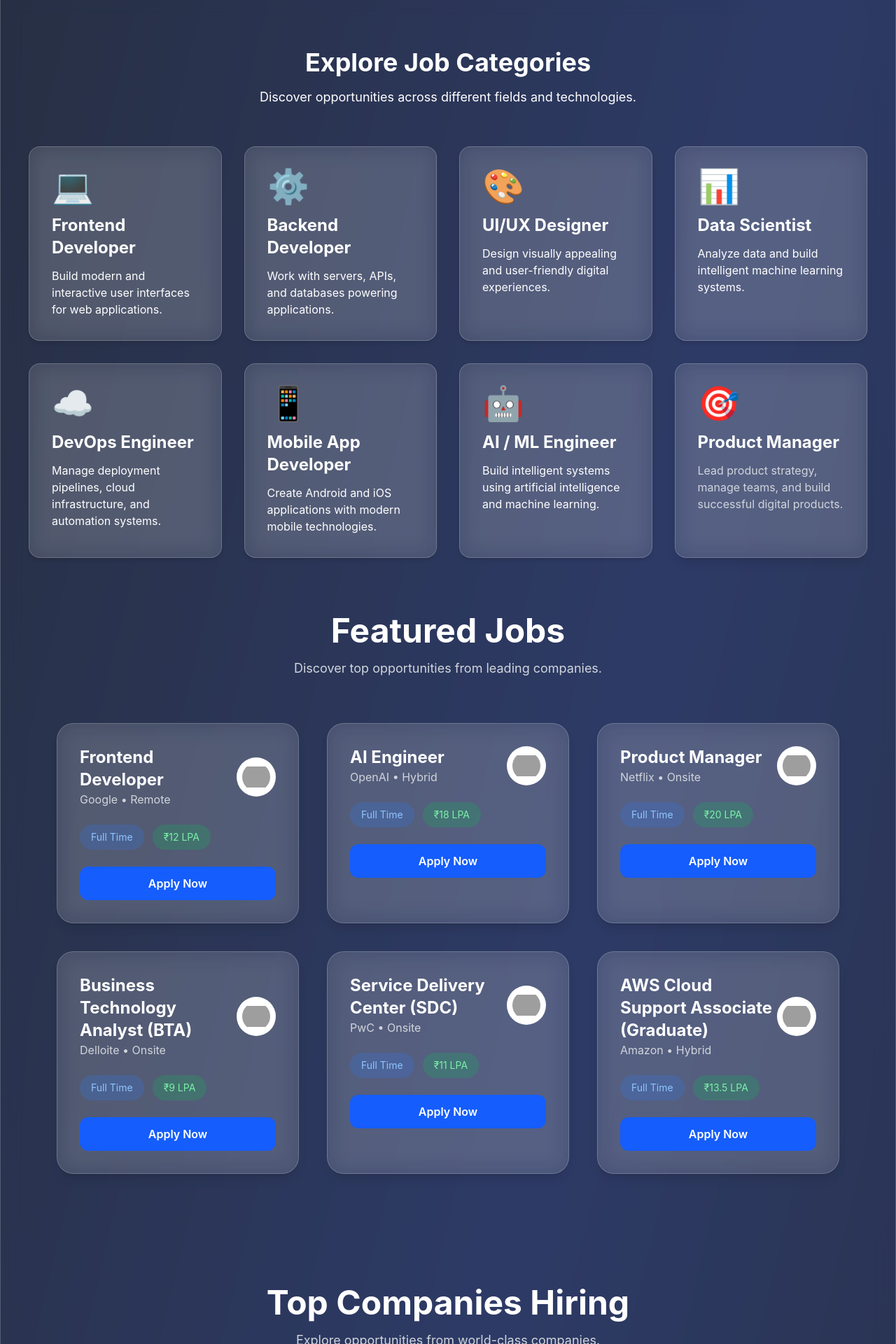
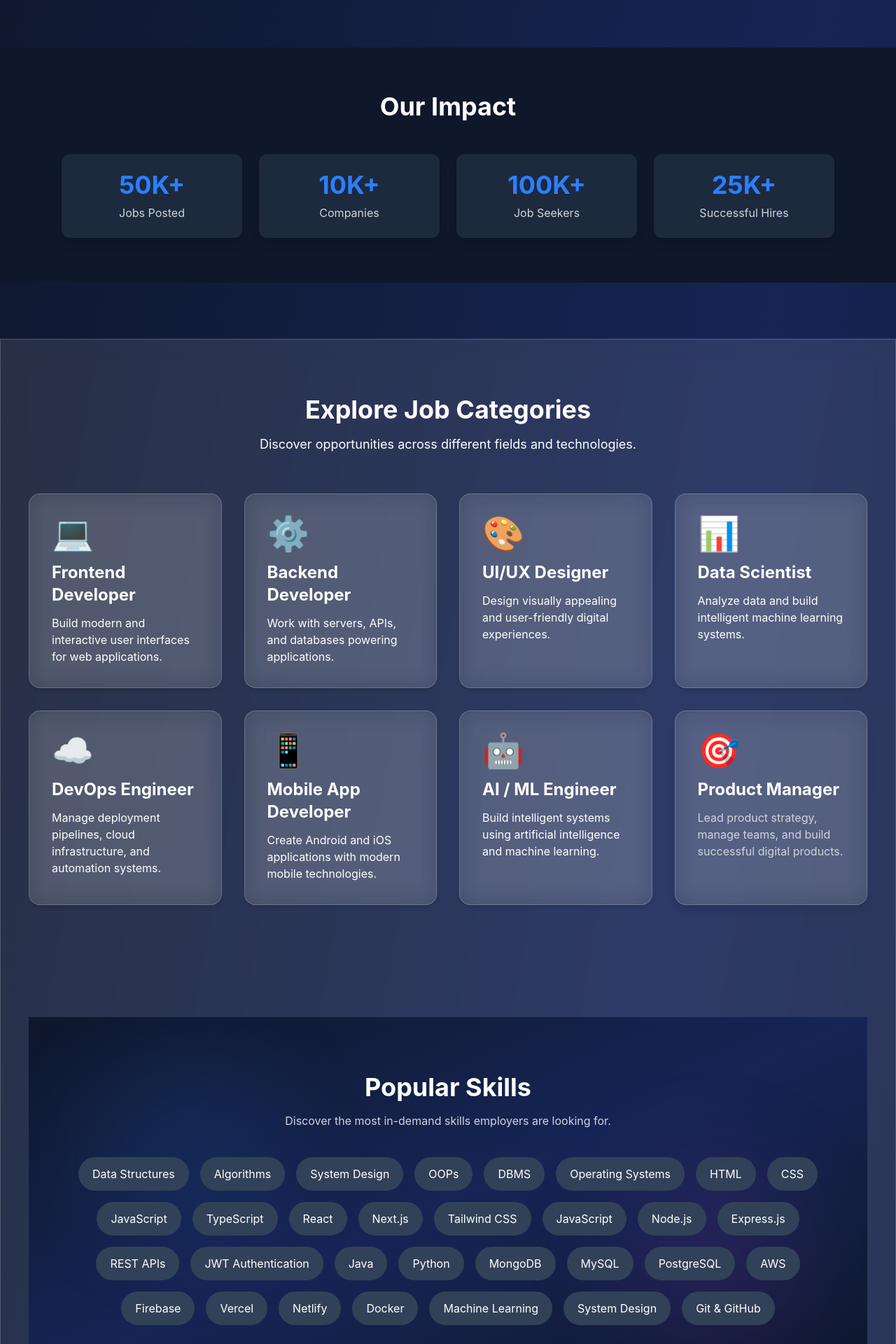
Before and after one commit to duttaaritro73-hash/JOB-NEST, a React (Vite) app: page / in a window 1280 px wide. Shown: the part 540-2460 px from the top of the page at 70% size. Built offline with nearby package versions, Linux system fonts and the light colour scheme; grey boxes are pictures that could not be loaded.

Commit message:
Added statistics, popular skills and newsletter sections

```diff
--- a/src/App.jsx
+++ b/src/App.jsx
@@ -9,6 +9,9 @@ import TopCompanies from "./components/TopCompanies";
 import WhyChooseUs from "./components/WhyChooseUs";
 import Testimonials from "./components/Testimonials";
 import Footer from "./components/Footer";
+import Statistics from "./components/Statistics";
+import PopularSkills from "./components/PopularSkills";
+import Newsletter from "./components/Newsletter";
 
 function App() { // this create the react component
   return (   // show ui on the screen
@@ -25,15 +28,25 @@ function App() { // this create the react component
       {/* Hero Section */ /* this is where the hero section of the website is done*/}
 
       <Hero />
+      <div className="py-10"></div>
+
+      <Statistics />
+
+      <div className="py-10"></div>
+      {/*job categories section  */}
 
 
-      {/*job categories section  */}
+
       <section className="px-10 py-20 bg-white/10 backdrop-blur-lg border border-white/20">
 
         <JobHeadings />
         {/* Heading */}
 
         <JobCategories />
+        <div className="py-10"></div>
+
+        <PopularSkills />
+        <div className="py-10"></div>
 
         {/* Featured Jobs Section */}
 
@@ -51,6 +64,8 @@ function App() { // this create the react component
         {/* Testimonials Section */}
 
         <Testimonials />
+
+
         {/* Footer Section */}
 
         {/* Call To Action Section */}
@@ -83,6 +98,10 @@ function App() { // this create the react component
           </div>
 
         </section>
+        <div className="py-10"></div>
+
+         <Newsletter />
+         <div className="py-10"></div>
 
 
         <Footer />
--- /dev/null
+++ b/src/components/Newsletter.jsx
@@ -0,0 +1,34 @@
+function Newsletter() {
+  return (
+    <section className="py-20 mb-16 bg-slate-900">
+      <div className="max-w-4xl mx-auto px-6 text-center">
+
+        <h2 className="text-4xl font-bold text-white mb-4">
+          📩 Stay Updated
+        </h2>
+
+        <p className="text-gray-300 mb-10">
+          Get the latest job opportunities, career tips, and industry news
+          delivered straight to your inbox.
+        </p>
+
+        <div className="flex flex-col md:flex-row gap-4 justify-center">
+          <input
+            type="email"
+            placeholder="Enter your email"
+            className="px-5 py-4 rounded-xl bg-slate-800 text-white border border-slate-700 w-full md:w-96 focus:outline-none focus:border-blue-500"
+          />
+
+          <button
+            className="bg-blue-600 hover:bg-blue-700 px-8 py-4 rounded-xl text-white font-semibold transition-all duration-300"
+          >
+            Subscribe
+          </button>
+        </div>
+
+      </div>
+    </section>
+  );
+}
+
+export default Newsletter;
--- /dev/null
+++ b/src/components/PopularSkills.jsx
@@ -0,0 +1,67 @@
+function PopularSkills() {
+    const skills = [
+        "Data Structures",
+        "Algorithms",
+        "System Design",
+        "OOPs",
+        "DBMS",
+        "Operating Systems",
+        "HTML",
+        "CSS",
+        "JavaScript",
+        "TypeScript",
+        "React",
+        "Next.js",
+        "Tailwind CSS",
+        "JavaScript",
+        "Node.js",
+        "Express.js",
+        "REST APIs",
+        "JWT Authentication",
+
+        "Java",
+        "Python",
+        "MongoDB",
+        "MySQL",
+        "PostgreSQL",
+        "AWS",
+        "Firebase",
+        "Vercel",
+        "Netlify",
+        "Docker",
+        "Machine Learning",
+        "System Design",
+        "Git & GitHub",
+    ];
+
+    return (
+       <section className="relative py-20 mt-20 overflow-hidden bg-gradient-to-br from-slate-900 via-blue-950 to-slate-900">
+            <div className="absolute top-10 left-20 w-72 h-72 bg-blue-500/10 rounded-full blur-3xl"></div>
+
+            <div className="absolute bottom-10 right-20 w-72 h-72 bg-purple-500/10 rounded-full blur-3xl"></div>
+
+            <div className="relative z-10 max-w-6xl mx-auto px-6 text-center">
+                <h2 className="text-4xl font-bold text-white mb-4">
+                    Popular Skills
+                </h2>
+
+                <p className="text-gray-300 mb-10">
+                    Discover the most in-demand skills employers are looking for.
+                </p>
+
+                <div className="flex flex-wrap justify-center gap-4">
+                    {skills.map((skill, index) => (
+                        <span
+                            key={index}
+                            className="bg-slate-700 text-white px-5 py-3 rounded-full hover:bg-blue-600 transition-all duration-300 cursor-pointer"
+                        >
+                            {skill}
+                        </span>
+                    ))}
+                </div>
+            </div>
+        </section>
+    );
+}
+
+export default PopularSkills;
--- /dev/null
+++ b/src/components/Statistics.jsx
@@ -0,0 +1,37 @@
+function Statistics() {
+  const stats = [
+    { number: "50K+", label: "Jobs Posted" },
+    { number: "10K+", label: "Companies" },
+    { number: "100K+", label: "Job Seekers" },
+    { number: "25K+", label: "Successful Hires" },
+  ];
+
+  return (
+    <section className="bg-slate-900 py-16">
+      <div className="max-w-6xl mx-auto px-6">
+        <h2 className="text-4xl font-bold text-center text-white mb-12">
+          Our Impact
+        </h2>
+
+        <div className="grid grid-cols-2 md:grid-cols-4 gap-6">
+          {stats.map((stat, index) => (
+            <div
+              key={index}
+             className="bg-slate-800 rounded-xl p-6 text-center shadow-lg hover:scale-105 hover:shadow-xl transition-all duration-300 cursor-pointer"
+            >
+              <h3 className="text-4xl font-bold text-blue-500">
+                {stat.number}
+              </h3>
+
+              <p className="text-gray-300 mt-2">
+                {stat.label}
+              </p>
+            </div>
+          ))}
+        </div>
+      </div>
+    </section>
+  );
+}
+
+export default Statistics;
```
